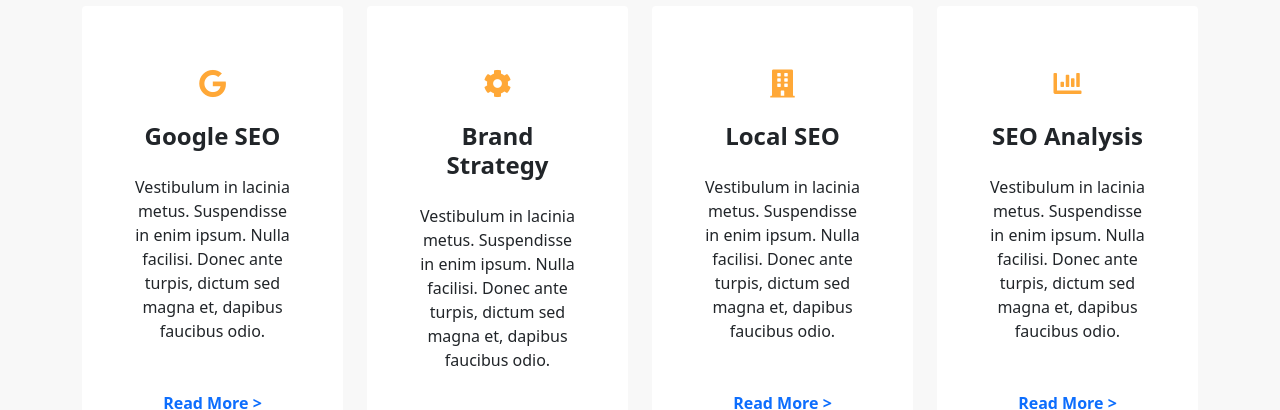
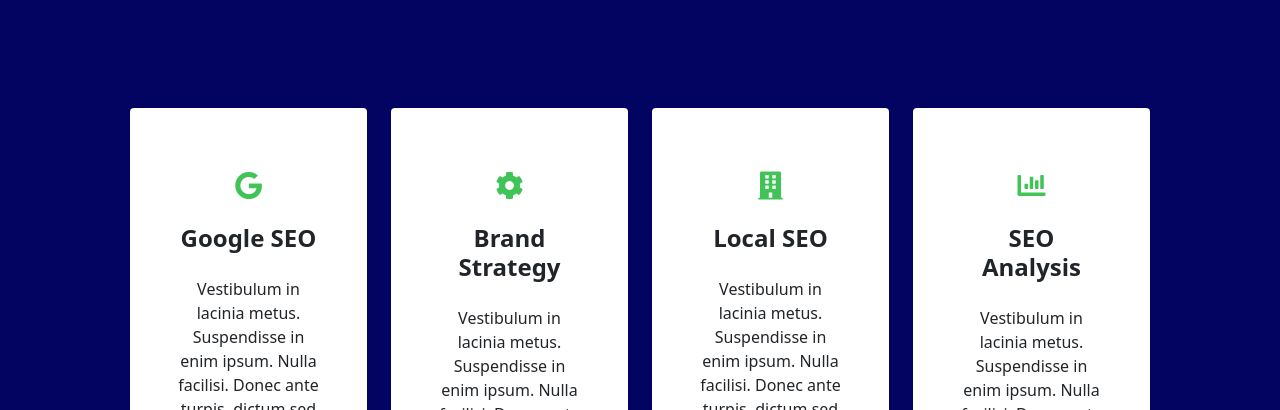
Before and after one commit to Andretreccia/proj-html-vuejs, a Vue app: page / in a window 1280 px wide. Shown: the part 2390-2800 px from the top of the page. Built offline with nearby package versions, Linux system fonts and the light colour scheme.

Commit message:
change color requested by the customer

```diff
--- a/src/App.vue
+++ b/src/App.vue
@@ -2,7 +2,11 @@
   <div id="app">
     <SiteHeader :NavLinks="NavLinks" />
 
-    <SiteMain :SectionOne="SectionOne" :SectionTwo="SectionTwo" />
+    <SiteMain
+      :SectionOne="SectionOne"
+      :SectionTwo="SectionTwo"
+      :SectionGrid="SectionGrid"
+    />
 
     <SiteFooter />
   </div>
@@ -88,6 +92,7 @@
             title: "See Our Top Notch Services",
             text: "Sed ut perspiciatis unde omnis iste natus error sit voluptatem accusantium doloremque laudantium.",
             background: "pattern_background.png",
+            lay: "blue",
           },
         ],
         [
@@ -127,12 +132,12 @@
           },
         ],
         [
-          "case-study-gallery-1-1-600x450.jpg",
-          "case-study-gallery-2-1-600x450.jpg",
-          "case-study-gallery-3-1-600x450.jpg",
-          "case-study-gallery-4-1-600x450.jpg",
-          "case-study-gallery-5-1-600x450.jpg",
-          "case-study-gallery-6-1-600x450.jpg",
+          "case-study-gallery-3-1-400x300.jpg",
+          "case-study-gallery-2-400x300.jpg",
+          "case-study-gallery-1-1-400x300.jpg",
+          "case-study-gallery-4-1-400x300.jpg",
+          "case-study-gallery-5-1-400x300.jpg",
+          "case-study-gallery-6-1-400x300.jpg",
         ],
       ],
       SectionPlans: [
--- a/src/assets/scss/color.scss
+++ b/src/assets/scss/color.scss
@@ -9,7 +9,8 @@
 /*
 Color
 */
-$contrast-color: #ffa837;
+/* $contrast-color: #ffa837; */
+$contrast-color: #41c457;
 $contrast-color-secondary: #0369d7;
 
 
--- a/src/components/Cards4Component.vue
+++ b/src/components/Cards4Component.vue
@@ -1,6 +1,6 @@
 <template>
   <div class="container pt-5">
-    <div class="row d-flex justify-content-center">
+    <div class="row d-flex justify-content-center p-5">
       <div class="col-3" v-for="element in ArrayX[1]" :key="element.qua">
         <div class="card text-center px-5 py-5">
           <i :class="element.icon" class="mt-3 fs-3" v-if="element.icon"></i>
@@ -10,7 +10,7 @@
           <p class="mt-3 mb-5" v-if="element.text">
             {{ element.text }}
           </p>
-          <a class="fw-bold" href="" v-if="element.link">{{ element.link }}</a>
+          <a class="" href="" v-if="element.link">{{ element.link }}</a>
         </div>
       </div>
     </div>
@@ -27,8 +27,9 @@
 
 <style lang="scss">
 @import "../assets/scss/color.scss";
+
 a {
-  text-decoration: none;
-  color: $contrast-color;
+  text-decoration: none !important;
+  color: $contrast-color !important;
 }
 </style>
--- a/src/components/GridComponent.vue
+++ b/src/components/GridComponent.vue
@@ -0,0 +1,24 @@
+<template>
+  <div class="container">
+    <div class="row">
+      <div class="col-4 p-2" v-for="element in ArrayX[1]" :key="element">
+        <img
+          class="w-100"
+          :src="require('../assets/images/' + element)"
+          alt=""
+        />
+      </div>
+    </div>
+  </div>
+</template>
+
+<script>
+export default {
+  props: {
+    ArrayX: Array,
+  },
+};
+</script>
+
+<style lang="scss">
+</style>
--- a/src/components/SectionComponent.vue
+++ b/src/components/SectionComponent.vue
@@ -1,7 +1,10 @@
 <template>
-  <section class="pt-5">
+  <section class="">
     <div
       class="container-fluid text-center"
+      v-bind:class="{
+        bgblue: element.lay == 'blue',
+      }"
       v-for="element in ArrayX[0]"
       :key="element.op"
     >
@@ -15,6 +18,7 @@
       </div>
       <Cards3Component :ArrayX="ArrayX" v-if="element.if == '3card'" />
       <Cards4Component :ArrayX="ArrayX" v-if="element.if == '4card'" />
+      <GridComponent :ArrayX="ArrayX" v-if="element.if == 'grid'" />
       <img
         :src="require('../assets/images/' + element.img)"
         alt=""
@@ -27,6 +31,7 @@
 <script>
 import Cards3Component from "./Cards3Component.vue";
 import Cards4Component from "./Cards4Component.vue";
+import GridComponent from "./GridComponent.vue";
 export default {
   props: {
     ArrayX: Array,
@@ -34,9 +39,13 @@
   components: {
     Cards3Component,
     Cards4Component,
+    GridComponent,
   },
 };
 </script>
 
 <style lang="scss">
+.bgblue {
+  background-color: rgb(3, 3, 97);
+}
 </style>
--- a/src/components/SiteHeader.vue
+++ b/src/components/SiteHeader.vue
@@ -22,7 +22,7 @@
 <style lang="scss">
 #site-header {
   padding: 1rem;
-  height: 800px;
+  height: 950px;
   background-repeat: no-repeat;
   background-size: cover;
   background-position: center;
--- a/src/components/SiteMain.vue
+++ b/src/components/SiteMain.vue
@@ -3,6 +3,8 @@
     <SectionComponent :ArrayX="SectionOne" />
 
     <SectionComponent :ArrayX="SectionTwo" />
+
+    <SectionComponent :ArrayX="SectionGrid" />
   </main>
 </template>
 
@@ -12,6 +14,7 @@
   props: {
     SectionOne: Array,
     SectionTwo: Array,
+    SectionGrid: Array,
   },
   components: { SectionComponent },
 };
```
